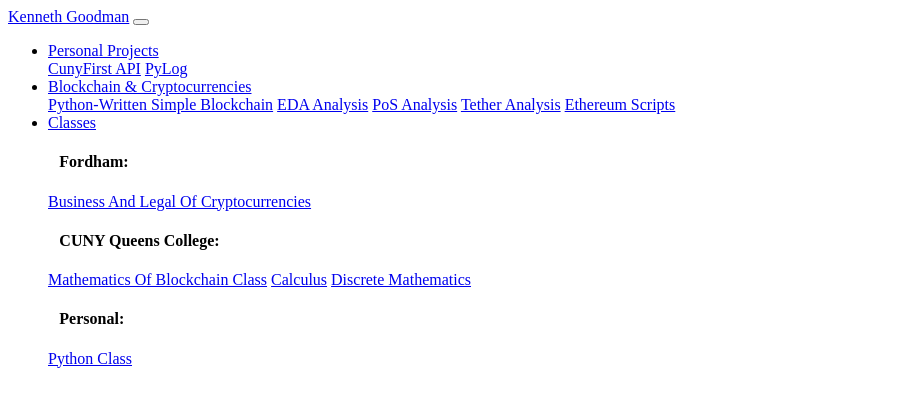
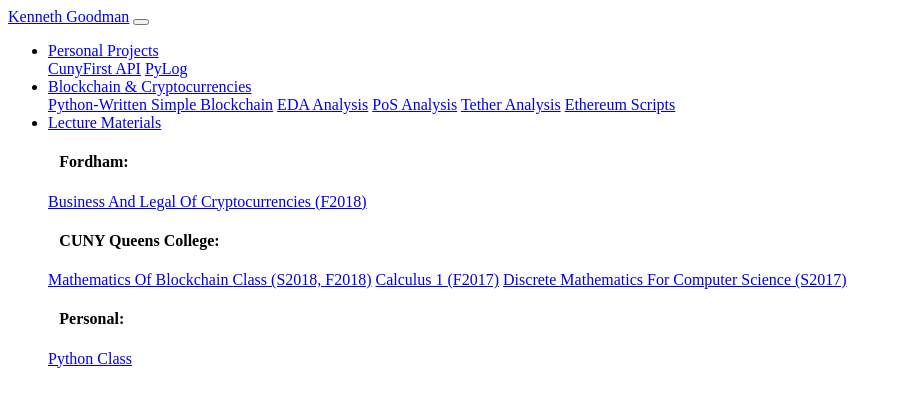
Before and after one commit to kennethgoodman/person_website, a Python web app: template templates/nav.html in a window 1280 px wide. Shown: the top 407 px of the page, without its empty margins (0-901 px from the left). Run offline with Jinja, Linux system fonts and the light colour scheme; the template is opened without the code that fills it, so the values that code supplies are empty.

Commit message:
changed port to 80, classes->lecture materials, .gitignore log files

```diff
--- a/app.py
+++ b/app.py
@@ -27,5 +27,5 @@ def make_app():
 
 if __name__ == "__main__":
     app = make_app()
-    app.listen(8888)
+    app.listen(80)
     tornado.ioloop.IOLoop.current().start()
--- a/templates/nav.html
+++ b/templates/nav.html
@@ -32,18 +32,18 @@
 
       <li class="nav-item dropdown">
         <a class="nav-link dropdown-toggle" href="#" id="navbarDropdown" role="button" data-toggle="dropdown" aria-haspopup="true" aria-expanded="false">
-          Classes
+          Lecture Materials
         </a>
         <div class="dropdown-menu" aria-labelledby="navbarDropdown">
             <style>h4 {margin-left: 3mm}</style>
             <div class="dropdown-divider"></div>
             <h4>Fordham:</h4>
-            <a class="dropdown-item" href="https://github.com/kennethgoodman/pythonClass" target="_blank">Business And Legal Of Cryptocurrencies</a>
+            <a class="dropdown-item" href="https://github.com/kennethgoodman/pythonClass" target="_blank">Business And Legal Of Cryptocurrencies (F2018)</a>
             <div class="dropdown-divider"></div>
             <h4>CUNY Queens College:</h4>
-            <a class="dropdown-item" href="https://github.com/kennethgoodman/blockchainclass" target="_blank">Mathematics Of Blockchain Class</a>
-            <a class="dropdown-item" href="#">Calculus</a>
-            <a class="dropdown-item" href="#">Discrete Mathematics</a>
+            <a class="dropdown-item" href="https://github.com/kennethgoodman/blockchainclass" target="_blank">Mathematics Of Blockchain Class (S2018, F2018)</a>
+            <a class="dropdown-item" href="#">Calculus 1 (F2017)</a>
+            <a class="dropdown-item" href="#">Discrete Mathematics For Computer Science (S2017)</a>
             <div class="dropdown-divider"></div>
             <h4>Personal:</h4>
             <a class="dropdown-item" href="https://github.com/kennethgoodman/pythonClass" target="_blank">Python Class</a>
```
Also changed, not shown: 1 other file.
